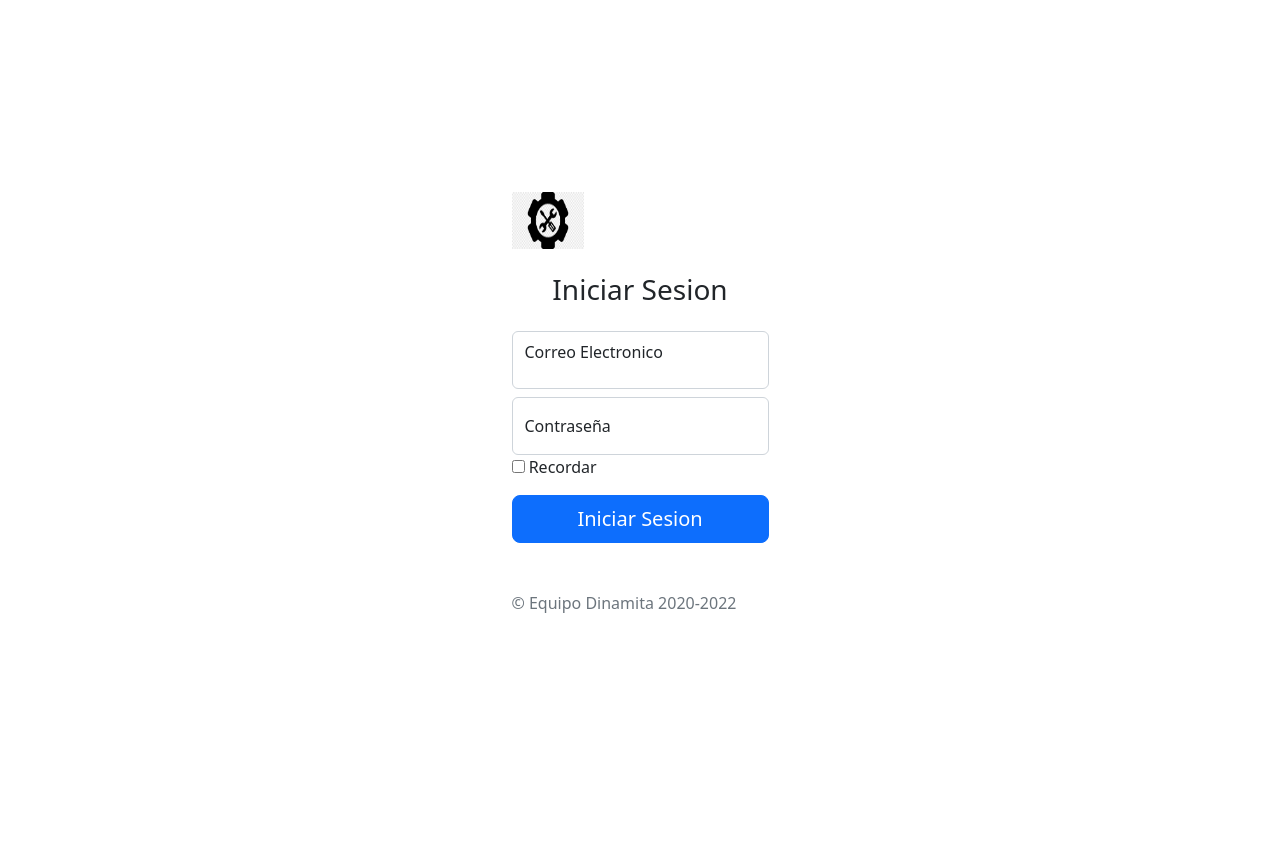
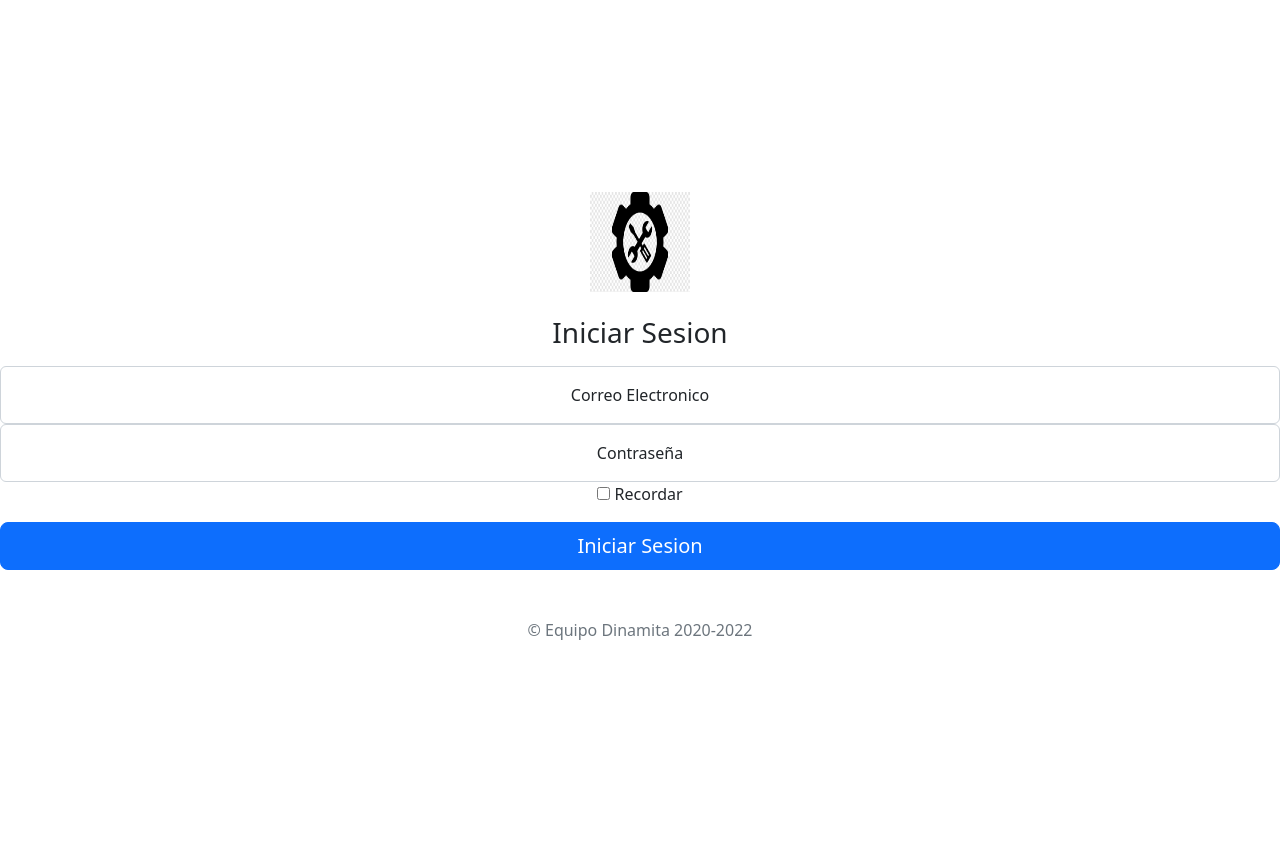
Before and after one commit to JeanGeros/Portafolio-Ingenieria, a Django app: page /login/ in a window 1280 px wide. Before the commit the page ends 613 px from the top, so only its background shows below. Run offline with Django 3.2, Linux system fonts and the light colour scheme; some libraries are stand-ins or nearby versions.

Commit message:
wip:login

```diff
--- /dev/null
+++ b/src/static/css/style.css
@@ -0,0 +1,4 @@
+.form-signin {
+  max-width: 330px;
+  padding: 15px;
+}
--- a/src/templates/login.html
+++ b/src/templates/login.html
@@ -13,11 +13,11 @@
 
 </head>
 <body>
-<div class="d-flex m-auto" style="justify-content: center; padding-block: 15% " >
+    <div class="form-signin m-auto" style="justify-content: center; padding-block: 15%; text-align:center ; max-width " >
         <form   id="center">
-        <img class="mb-4" src="/logo.jpeg" alt="" width="72" height="57">
+            <img class="mb-4" src="{% static 'img/logo.jpeg'%} " width="100" height="100">
             <h1 class="h3 mb-3 fw-normal text-center">Iniciar Sesion</h1>
-        <div class="form-floating py-2">
+            <div class="form-floating">
                 <input type="email" class="form-control" id="floatingInput" placeholder="nombre@ejemplo.com">
                 <label for="floatingInput">Correo Electronico</label>
                 <div data-lastpass-icon-root="true" style="position: relative !important; height: 0px !important; width: 0px !important; float: left !important;"></div></div>
```
Also changed, not shown: src/static/img/logo.jpeg (renamed from src/static/logo.jpeg). Lines whose indentation alone changed are shown as unchanged.
